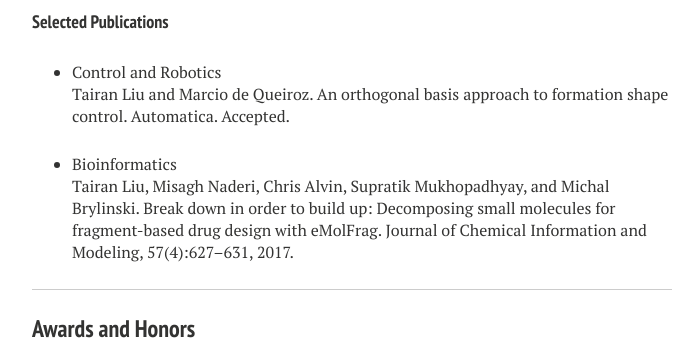
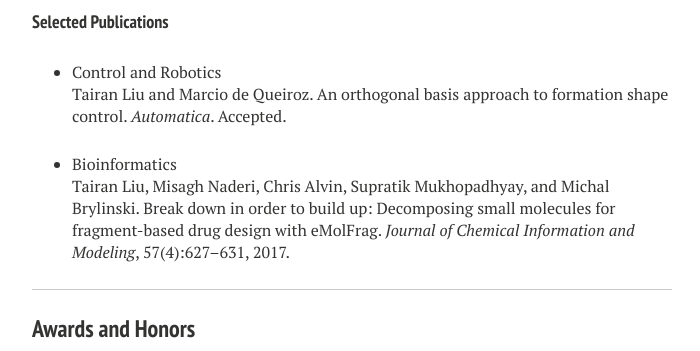
Before and after one commit to liutairan/liutairan.github.io, a Jekyll site: the page built from cv.md, in a window 1280 px wide and 900 px high, scrolled down 1353 px. Shown: the part 177-528 px from the top of the window, without its empty margins (288-988 px from the left). Built offline with Jekyll 4.4.1, drawn with Linux system fonts in a browser that asks for light colours; nearby versions of some CDN libraries.

Commit message:
Update cv.md

```diff
--- a/cv.md
+++ b/cv.md
@@ -69,10 +69,10 @@ Please refer to the [Publications](https://liutairan.github.io/publications/) pa
 #### Selected Publications
 
 * Control and Robotics
-Tairan Liu and Marcio de Queiroz. An orthogonal basis approach to formation shape control. Automatica. Accepted.
+Tairan Liu and Marcio de Queiroz. An orthogonal basis approach to formation shape control. *Automatica*. Accepted.
 
 * Bioinformatics
-Tairan Liu, Misagh Naderi, Chris Alvin, Supratik Mukhopadhyay, and Michal Brylinski. Break down in order to build up: Decomposing small molecules for fragment-based drug design with eMolFrag. Journal of Chemical Information and Modeling, 57(4):627–631, 2017.
+Tairan Liu, Misagh Naderi, Chris Alvin, Supratik Mukhopadhyay, and Michal Brylinski. Break down in order to build up: Decomposing small molecules for fragment-based drug design with eMolFrag. *Journal of Chemical Information and Modeling*, 57(4):627–631, 2017.
 
 ***
 
```
